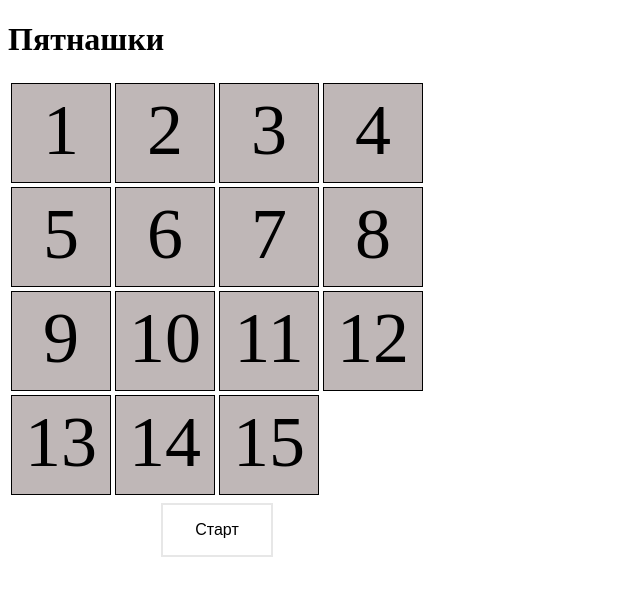
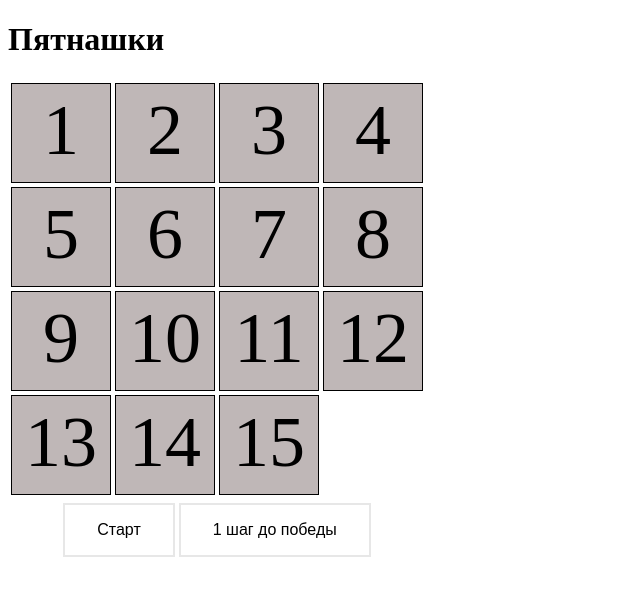
Before and after one commit to dabonka/fifteen, a React app: page / in a window 1280 px wide. Shown: the top 596 px of the page, without its empty margins (0-640 px from the left). Built offline with nearby package versions, Linux system fonts and the light colour scheme.

Commit message:
add debug

```diff
--- a/public/index.css
+++ b/public/index.css
@@ -52,6 +52,25 @@
   cursor: pointer;
 }
 
+#test {
+  background-color: white;
+  border: 2px solid #e7e7e7;
+  color: black;
+  padding: 16px 32px;
+  text-align: center;
+  text-decoration: none;
+  display: inline-block;
+  font-size: 16px;
+  margin: 4px 2px;
+  -webkit-transition-duration: 0.4s; /* Safari */
+  transition-duration: 0.4s;
+  cursor: pointer;
+}
+
 #button:hover {
   background-color: #e7e7e7;
 }
+
+#test:hover {
+  background-color: #e7e7e7;
+}
--- a/src/App.js
+++ b/src/App.js
@@ -16,6 +16,8 @@ class App extends React.Component {
     this.findNullPosition = this.findNullPosition.bind(this);
     this.checkNull = this.checkNull.bind(this);
     this.replaceChips = this.replaceChips.bind(this);
+    this.testFunction = this.testFunction.bind(this); // Тестирование
+    this.checkIsGameEnd = this.checkIsGameEnd.bind(this);
 	}
 
 	shuffle(arr) {
@@ -27,17 +29,24 @@ class App extends React.Component {
 		return a;
 	}
 
+	checkIsGameEnd() {
+		if (this.props.sequenceOfNumbers === this.state.sequenceOfNumbers) {
+			this.setState({isGameOpen: false});
+			console.log('Игра закрыта')
+		} else {
+			console.log('Равенство не выполнено')
+			console.log('this.props.sequenceOfNumbers', this.props.sequenceOfNumbers)
+			console.log('this.state.sequenceOfNumbers', this.state.sequenceOfNumbers)
+		}
+	}
+
 	cellClick(i) {
 		let nullPosition = this.findNullPosition();
 		if (this.checkReplacementAble(i, nullPosition)){
 			this.setState({sequenceOfNumbers: this.replaceChips(i, nullPosition)});
 		}
 
-		if ((nullPosition === 15) || (this.props.sequenceOfNumbers === this.state.sequenceOfNumbers)) {
-			console.log('Game status is ', this.state.isGameOpen)
-			//this.setState({isGameOpen: false});
-			//this.putInOrder();
-		}
+		this.checkIsGameEnd();
 	}
 
 	replaceChips(x, y){
@@ -190,6 +199,10 @@ class App extends React.Component {
 		this.setState({isGameOpen: !this.state.isGameOpen})
 	}
 
+	testFunction() {
+		this.setState({sequenceOfNumbers: [1, 2, 3, 4, 5, 6, 7, 8, 9, 10, 11, 12, 13, 14, null, 15] });
+	}
+
 	render() {
 		return (
 			<div>
@@ -202,6 +215,10 @@ class App extends React.Component {
       		<div className="buttonPosition">
         		<button id="button" onClick={this.nextGameStep}>{this.state.isGameOpen ? "Закрыть" : "Старт"}</button>
       		</div>
+
+      		<div>
+        		<button id="test" onClick={this.testFunction}>1 шаг до победы</button>
+        	</div>
     		</div>
 
 			</div>
```
